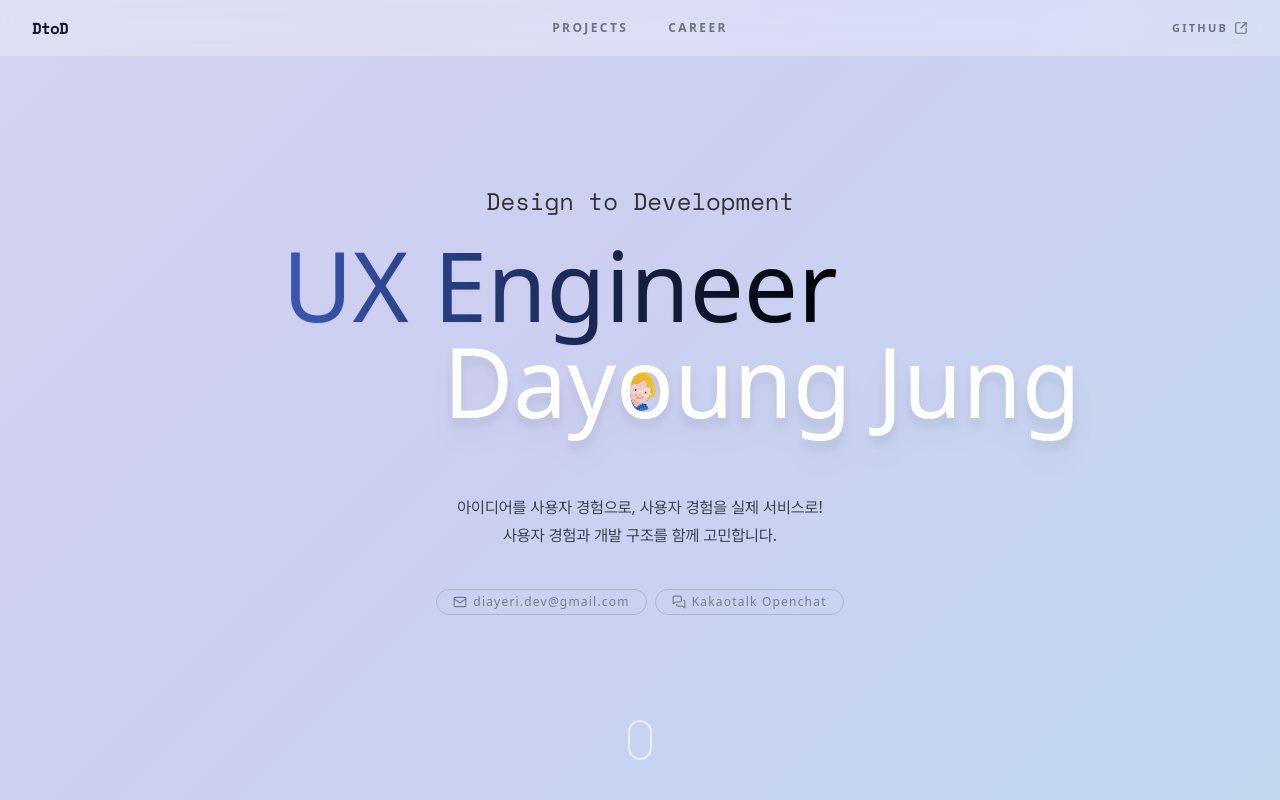
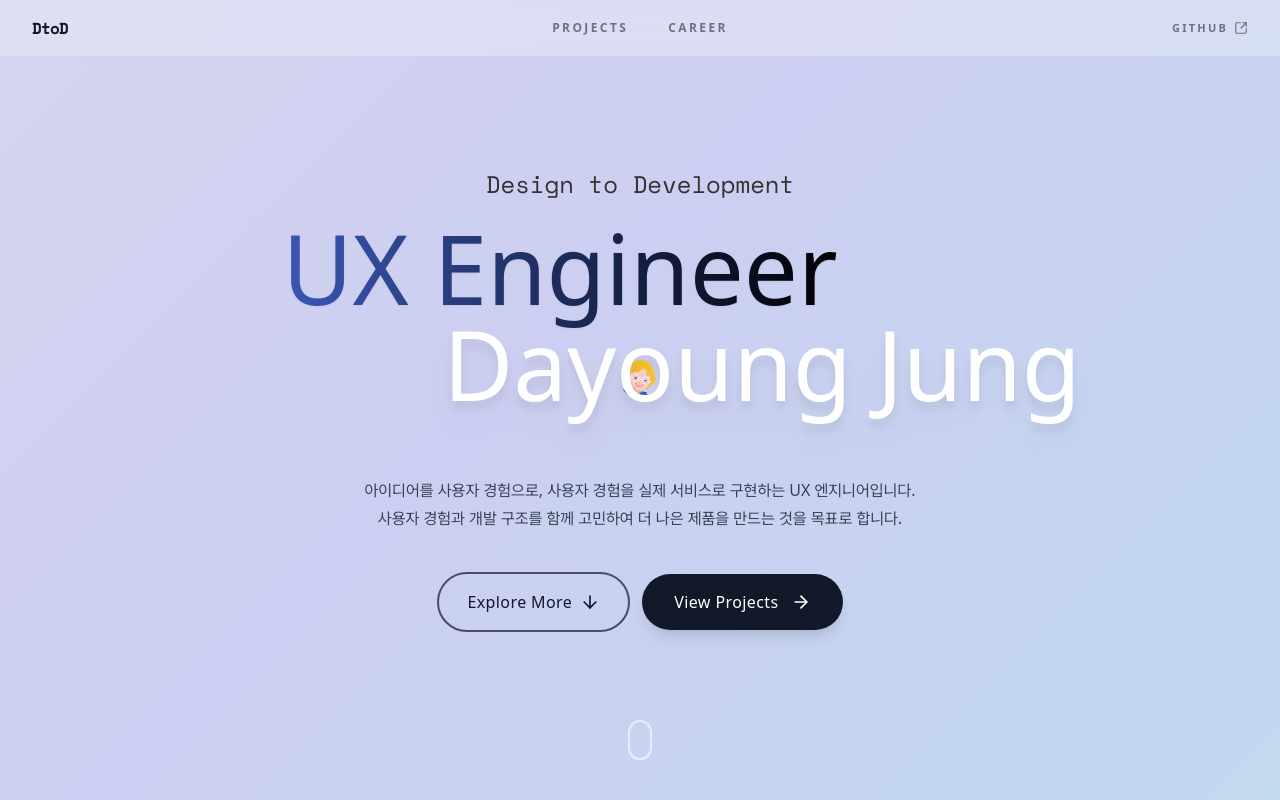
Before and after one commit to diayeri/portfolio-next, a Next.js app: page / in a window 1280 px wide. Shown: the top 800 px of the page. Built offline with nearby package versions, Linux system fonts and the light colour scheme; no server answers.

Commit message:
fix: 메인 애니메이션 재생 조건오류 수정 - 사이트내 페이지 이동시에는 다시 재생되지 않도록 - 새로고침시 재생되도록 허용

```diff
--- a/src/components/main/Hero.tsx
+++ b/src/components/main/Hero.tsx
@@ -1,9 +1,10 @@
 "use client";
 
 import { useEffect, useState } from "react";
+import Link from "next/link";
 import MainAnimation from "@/components/main/MainAnimation";
 import { ScrollIndicator } from "@/components/ScrollIndicator";
-import { Mail, MessagesSquare } from "lucide-react";
+import { ArrowDown, ArrowRight } from "lucide-react";
 import { useHero } from "@/context/HeroContext";
 import { motion } from "framer-motion";
 import { fadeUp } from "@/motion";
@@ -11,34 +12,80 @@ import { fadeUp } from "@/motion";
 // import { useRole } from "@/context/RoleContext";
 import { useWindowSize } from "@/hooks/useWindowSize";
 
+const HERO_VISITED_KEY = "hero-animation-visited";
+const HERO_DOCUMENT_KEY = "hero-animation-document";
+
+const getDocumentId = () => {
+  if (typeof window === "undefined") return "";
+  return String(performance.timeOrigin);
+};
+
+const isPageReload = () => {
+  if (typeof window === "undefined") return false;
+  const navigation = performance.getEntriesByType("navigation")[0] as
+    | PerformanceNavigationTiming
+    | undefined;
+
+  return navigation?.type === "reload";
+};
+
+const isExternalEntry = () => {
+  if (typeof window === "undefined" || !document.referrer) return false;
+  return new URL(document.referrer).origin !== window.location.origin;
+};
+
+const shouldReplayAnimation = () => {
+  if (typeof window === "undefined") return false;
+
+  const hasVisited = sessionStorage.getItem(HERO_VISITED_KEY) === "true";
+  const isNewDocument =
+    sessionStorage.getItem(HERO_DOCUMENT_KEY) !== getDocumentId();
+
+  return (
+    !hasVisited || (isNewDocument && (isPageReload() || isExternalEntry()))
+  );
+};
+
 export default function Hero() {
   const { visited, setVisited } = useHero();
-  const [showStatic, setShowStatic] = useState(visited);
+  const [showStatic, setShowStatic] = useState(() => {
+    if (visited || typeof window === "undefined") return visited;
+    return !shouldReplayAnimation();
+  });
   // const { roleKey, roleData } = useRole();
   const isMobile = useWindowSize();
 
   useEffect(() => {
-    if (!visited) {
+    const shouldReplay = shouldReplayAnimation();
+    sessionStorage.setItem(HERO_DOCUMENT_KEY, getDocumentId());
+
+    if (!shouldReplay) {
+      setVisited(true);
+      setShowStatic(true);
+      return;
+    }
+
+    sessionStorage.setItem(HERO_VISITED_KEY, "true");
+
     const timer = setTimeout(() => {
       setVisited(true);
       setShowStatic(true);
     }, 5200);
     return () => clearTimeout(timer);
-    }
-  }, [visited, setVisited]);
+  }, [setVisited]);
 
-  // const handleScrollDown = () => {
-  //   window.scrollBy({
-  //     top: window.innerHeight,
-  //     behavior: "smooth",
-  //   });
+  const handleScrollDown = () => {
+    window.scrollBy({
+      top: window.innerHeight,
+      behavior: "smooth",
+    });
 
     //   sendEvent({
     //     action: "click",
     //     category: "portfolio",
     //     label: "heroExplore_button",
     //   });
-  // };
+  };
 
   return (
     <section className="relative flex flex-col items-center justify-center w-full h-screen px-5 py-10 overflow-hidden text-center bg-ani-gradient">
@@ -65,27 +112,28 @@ export default function Hero() {
 
       <motion.div {...fadeUp(isMobile ? 0 : 4, visited)}>
         <p className="mt-16 text-base font-normal leading-7 text-gray-700">
-          아이디어를 사용자 경험으로, 사용자 경험을 실제 서비스로!
+          아이디어를 사용자 경험으로, 사용자 경험을 실제 서비스로 구현하는 UX
+          엔지니어입니다.
           <br className="hidden sm:block" />
-          사용자 경험과 개발 구조를 함께 고민합니다.
+          사용자 경험과 개발 구조를 함께 고민하여 더 나은 제품을 만드는 것을
+          목표로 합니다.
         </p>
-        <div className="z-10 flex items-center justify-center gap-2 mt-10">
-          <a
-            href="mailto:diayeri.dev@gmail.com"
-            className="inline-flex items-center gap-1.5 px-4 py-1 text-xs font-medium tracking-widest border rounded-full text-gray-500/90 border-gray-400/60"
+        <div className="flex flex-wrap items-center justify-center gap-3 mt-10">
+          <button
+            type="button"
+            onClick={handleScrollDown}
+            className="z-10 inline-flex items-center justify-center gap-2 py-4 text-base font-medium tracking-wide text-gray-900 transition-transform duration-200 border-2 rounded-full px-7 border-gray-900/70 hover:-translate-y-1 hover:bg-white/30"
           >
-            <Mail size={14} className="inline-block" />
-            diayeri.dev@gmail.com
-          </a>
-          <a
-            href="https://open.kakao.com/o/sA6r44ui"
-            target="_blank"
-            rel="noopener noreferrer"
-            className="inline-flex items-center gap-1.5 px-4 py-1 text-xs font-medium tracking-widest border rounded-full text-gray-500/90 border-gray-400/60"
+            Explore More
+            <ArrowDown size={20} aria-hidden="true" />
+          </button>
+          <Link
+            href="/projects"
+            className="z-10 inline-flex items-center justify-center gap-3 px-8 py-4 text-base font-medium tracking-wide text-white transition-transform duration-200 bg-gray-900 rounded-full shadow-lg hover:-translate-y-1 hover:bg-black"
           >
-            <MessagesSquare size={14} className="inline-block" />
-            Kakaotalk Openchat
-          </a>
+            View Projects
+            <ArrowRight size={20} aria-hidden="true" />
+          </Link>
         </div>
       </motion.div>
 
--- a/src/components/main/MainAnimation.module.css
+++ b/src/components/main/MainAnimation.module.css
@@ -54,7 +54,7 @@
   }
   100% {
     border-radius: 50%;
-    transform: scale(12%, 12%) translate(0, -80px) rotate(15deg);
+    transform: scale(12%, 12%) translate(0, -180px) rotate(15deg);
   }
 }
 
@@ -70,7 +70,7 @@
 }
 .animation-done {
   border-radius: 50%;
-  transform: scale(12%, 12%) translate(0, -80px) rotate(15deg);
+  transform: scale(12%, 12%) translate(0, -180px) rotate(15deg);
   animation: none;
   .glass::after {
     animation: none;
```
Lines whose indentation alone changed are shown as unchanged.
